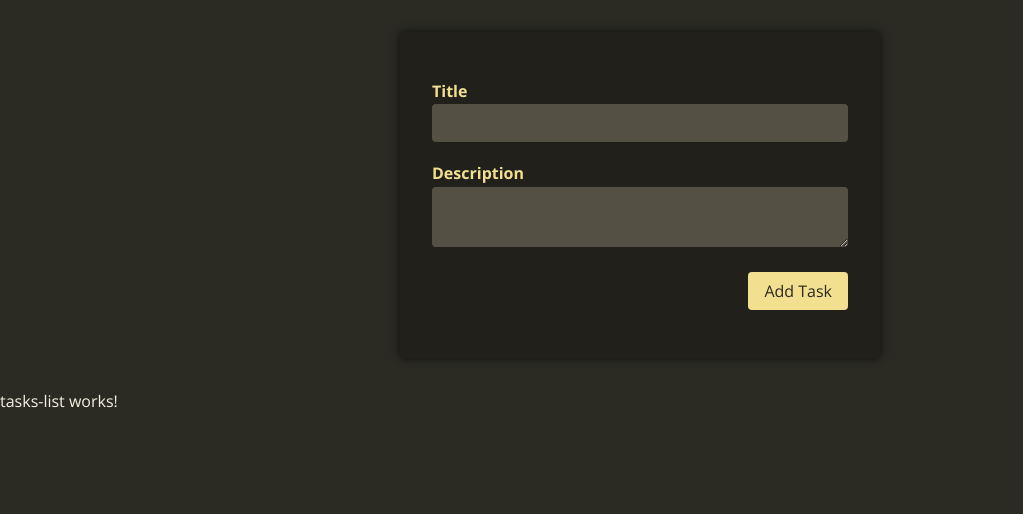
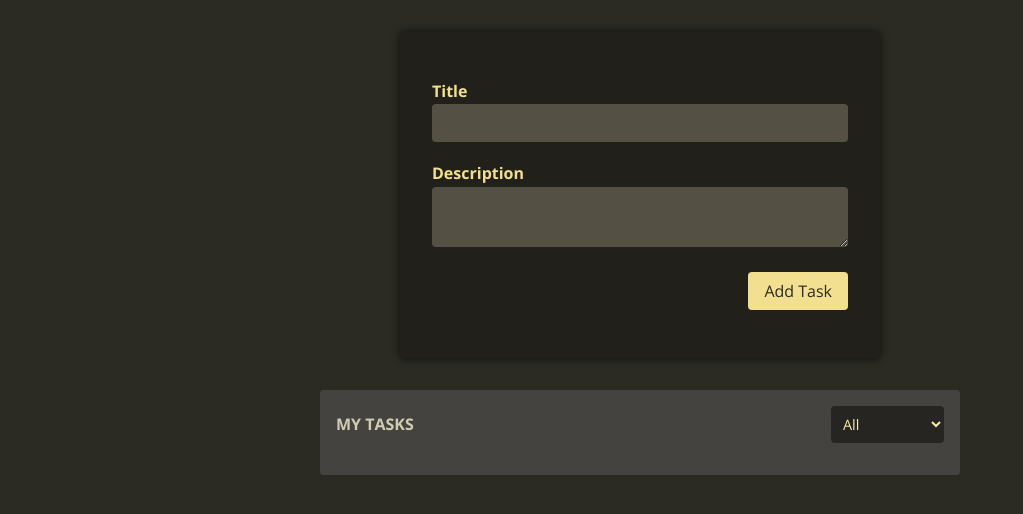
Before and after one commit to FilonenkoDima/TaskManagerAngular, an Angular app: page / in a window 1280 px wide. Shown: the top 514 px of the page, without its empty margins (0-1023 px from the left). Built offline with nearby package versions, Linux system fonts and the light colour scheme.

Commit message:
added template to task list component

```diff
--- /dev/null
+++ b/src/app/tasks/tasks-list/task-item/task-item.component.html
@@ -0,0 +1 @@
+<p>task-item works!</p>
--- a/src/app/tasks/tasks-list/tasks-list.component.css
+++ b/src/app/tasks/tasks-list/tasks-list.component.css
@@ -0,0 +1,40 @@
+:host {
+  display: block;
+  margin: 2rem auto;
+  max-width: 40rem;
+  border-radius: 4px;
+  background-color: #44433f;
+}
+
+header {
+  display: flex;
+  justify-content: space-between;
+  align-items: center;
+  padding: 0 1rem;
+}
+
+h2 {
+  margin: 0;
+  color: #d2ccb2;
+  font-size: 1rem;
+  text-transform: uppercase;
+}
+
+select {
+  font: inherit;
+  padding: 0.5rem;
+  border: none;
+  background-color: #262521;
+  color: #feeaa6;
+  border-radius: 0.25rem;
+  font-size: 0.9rem;
+}
+
+ul {
+  display: flex;
+  gap: 1rem;
+  flex-direction: column;
+  list-style: none;
+  margin: 0;
+  padding: 0.5rem;
+}
--- a/src/app/tasks/tasks-list/tasks-list.component.html
+++ b/src/app/tasks/tasks-list/tasks-list.component.html
@@ -1 +1,19 @@
-<p>tasks-list works!</p>
+<header>
+  <h2>My Tasks</h2>
+  <p>
+    <select (change)="onChangeTasksFilter(filter.value)" #filter>
+      <option value="all">All</option>
+      <option value="open">Open</option>
+      <option value="in-progress">In-Progress</option>
+      <option value="done">Completed</option>
+    </select>
+  </p>
+</header>
+
+<ul>
+  @for(task of tasks; track task){
+  <li>
+    <app-task-item />
+  </li>
+  }
+</ul>
--- a/src/app/tasks/tasks-list/tasks-list.component.ts
+++ b/src/app/tasks/tasks-list/tasks-list.component.ts
@@ -1,12 +1,19 @@
-import { Component } from '@angular/core';
+import { Component, signal } from '@angular/core';
+
+import { TaskItemComponent } from './task-item/task-item.component';
 
 @Component({
   selector: 'app-tasks-list',
   standalone: true,
-  imports: [],
+  imports: [TaskItemComponent],
   templateUrl: './tasks-list.component.html',
-  styleUrl: './tasks-list.component.css'
+  styleUrl: './tasks-list.component.css',
 })
 export class TasksListComponent {
+  selectedFilter = signal<string>('all');
+  tasks = [];
 
+  onChangeTasksFilter(filter: string) {
+    this.selectedFilter.set(filter);
+  }
 }
```
Also changed, not shown: src/app/tasks/tasks-list/task-item/task-item.component.ts (added, +12 -0 lines), src/app/tasks/tasks-list/task-item/task-item.component.css (added).
